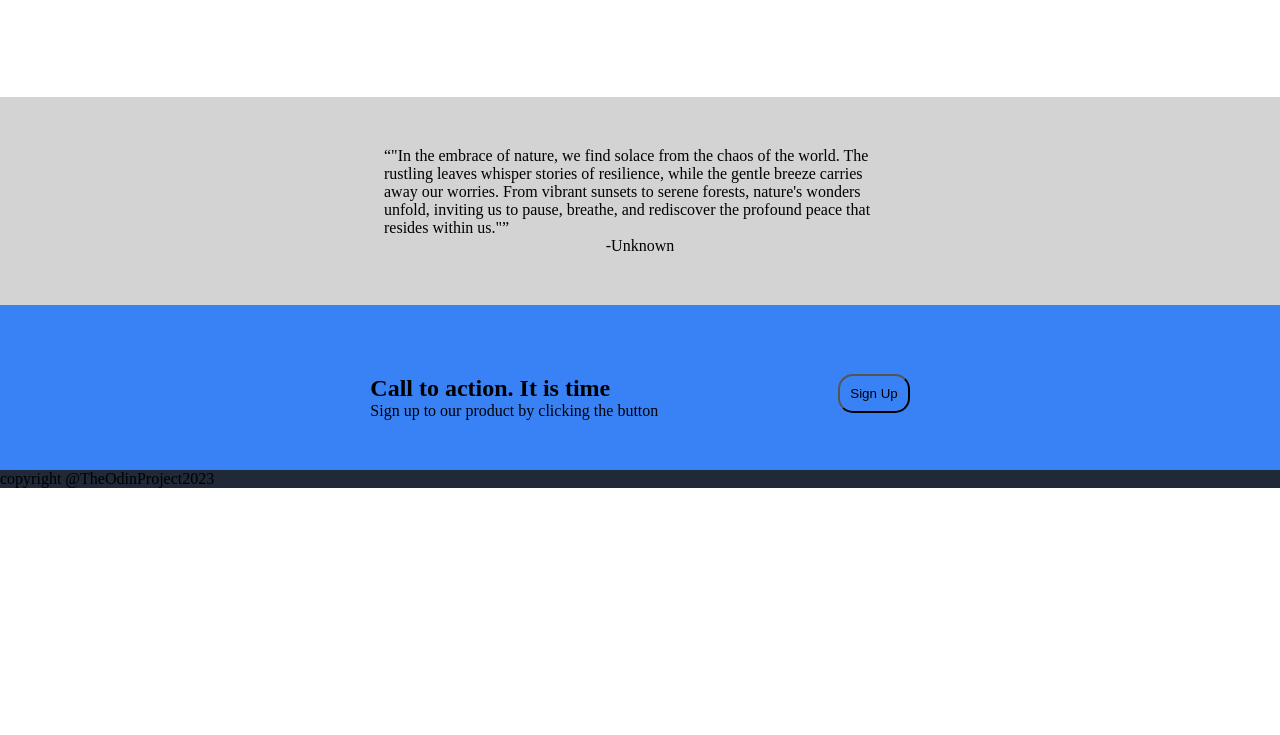
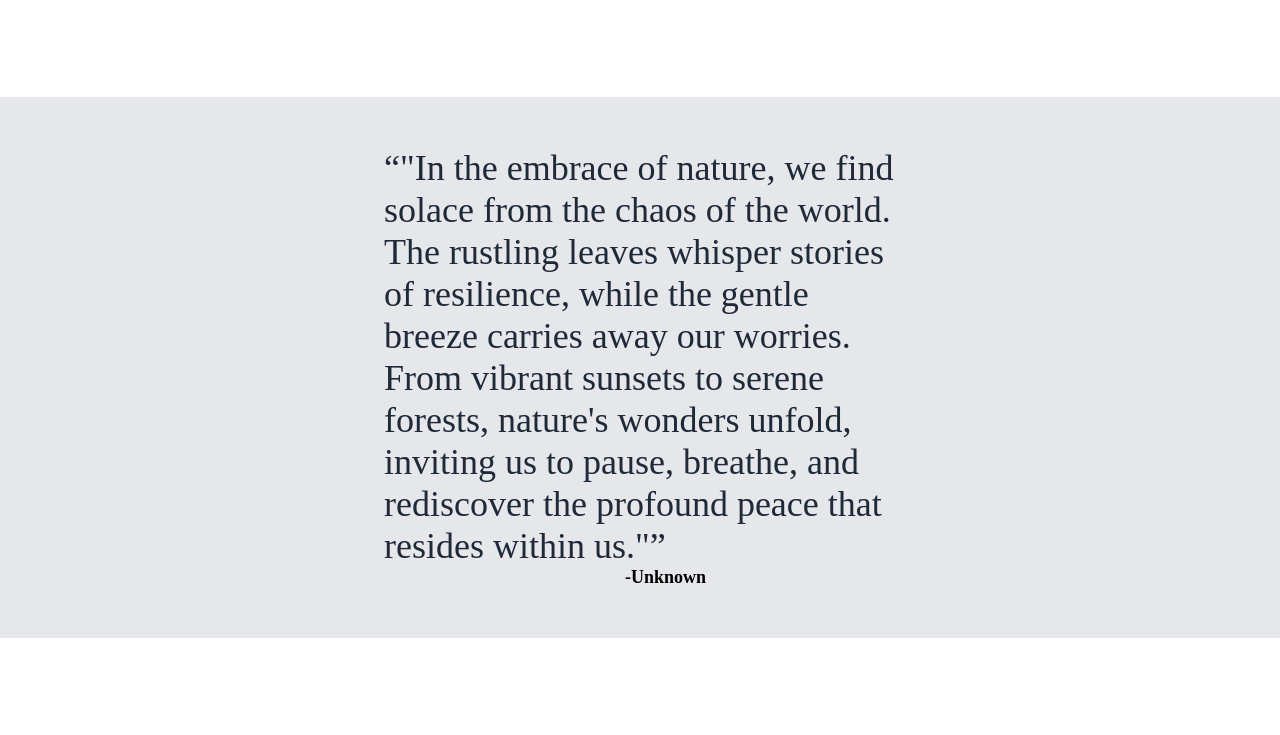
Before and after one commit to aayuReg/landing-page, a plain HTML site: page index.html in a window 1280 px wide. Shown: the part 1221-1956 px from the top of the page. Before the commit the page ends 1709 px from the top, so only its background shows below. Drawn offline with Linux system fonts and the light colour scheme.

Commit message:
Modify and finish the code

```diff
--- a/index.html
+++ b/index.html
@@ -49,7 +49,7 @@
             </div>
       </div>
       <div class="content-three">
-        <q>"In the embrace of nature, we find solace from the chaos of the world. The rustling leaves whisper stories of resilience, while the gentle breeze carries away our worries. From vibrant sunsets to serene forests, nature's wonders unfold, inviting us to pause, breathe, and rediscover the profound peace that resides within us."</q> <span>-Unknown</span>
+        <q class="quote">"In the embrace of nature, we find solace from the chaos of the world. The rustling leaves whisper stories of resilience, while the gentle breeze carries away our worries. From vibrant sunsets to serene forests, nature's wonders unfold, inviting us to pause, breathe, and rediscover the profound peace that resides within us."</q> <span>-Unknown</span>
       </div>
 
       <div class="content-four">
--- a/styles/styles.css
+++ b/styles/styles.css
@@ -1,100 +1,95 @@
 /* type selectors */
 
-*{
+* {
   box-sizing: border-box;
   padding: 0;
   margin: 0;
 }
 
-
-ul{
+ul {
   list-style-type: none;
-
 }
 
-a{
+a {
   text-decoration: none;
   color: gray;
 }
 
-h1{
+h1 {
   font-size: 48px;
   font-weight: bold;
   color: #f9faf8;
-    width:350px;
-
+  width: 350px;
 }
-h2{
+h2 {
   text-align: center;
   padding-top: 20px;
 }
-
+span {
+  font-size: 18px;
+  font-weight: bold;
+  padding-left: 4%;
+}
 
 /* class selectors */
-.main-content{
+.main-content {
   display: flex;
   flex-direction: column;
 }
-.header,.content{
-    background-color: #1F2937;
+.header,
+.content {
+  background-color: #1f2937;
 }
-.header{
+.header {
   display: flex;
   justify-content: space-between;
   padding: 30px;
 }
 
-.logo{
+.logo {
   font-size: 24px;
   color: #f9faf8;
   padding-left: 330px;
 }
-.links{
+.links {
   display: flex;
   gap: 15px;
   padding-right: 330px;
 }
 
-.header.links,.content-one p{
+.header.links,
+.content-one p {
   font-size: 18px;
   color: #e5e7eb;
 }
 
-.content{
+.content {
   padding: 200px 0;
   display: flex;
   justify-content: center;
-    gap:100px;
-
-
+  gap: 100px;
 }
 
-.content-one{
-
-
+.content-one {
   width: 400px;
   flex-wrap: wrap;
+}
 
-}
-.content-two{
-    /* padding: 50px 0 100px 0; */
-}
-.cards{
+.cards {
   display: flex;
-    gap:18px;
+  gap: 18px;
   flex-wrap: wrap;
   justify-content: center;
   align-items: center;
   padding: 40px 0 100px 0;
 }
 
-.cards p{
+.cards p {
   width: 200px;
 }
 
-
-.content-three{
-    background-color: lightgrey;
+.content-three {
+  background-color: #e5e7eb;
   padding: 50px 0 50px 0;
   display: flex;
   flex-direction: column;
@@ -102,49 +97,48 @@ h2{
   justify-content: center;
 }
 
-.content-three q{
-    width:40%
-
+.content-three q {
+  width: 40%;
+  font-size: 36px;
+  font-weight: light italic;
+  color: #1f2937;
 }
 
-.content-four{
+.content-four {
   background-color: #3882f6;
-    /* margin: 100px 450px; */
+  margin: 100px 450px;
+
   display: flex;
   justify-content: center;
   align-items: center;
   padding: 50px 0;
 
-    gap:180px
-
+  gap: 180px;
 }
 
-.action h2{
+.action h2 {
   text-align: left;
-
-
 }
 
-.footer{
-
-    background-color: #1F2937;
+.footer {
+  background-color: #1f2937;
+  font-size: 16px;
+  color: #e5e7eb;
+  text-align: center;
+  padding: 30px 0;
 }
 
-
-
-
-
 /* Images */
-.cards img{
+.cards img {
   width: 200px;
   height: 200px;
 }
-img{
-    width:700px;
+img {
+  width: 700px;
   height: 400px;
 }
 
-button{
+button {
   background-color: #3882f6;
   padding: 10px;
   border-radius: 15px;
```
Lines whose indentation alone changed are shown as unchanged.
